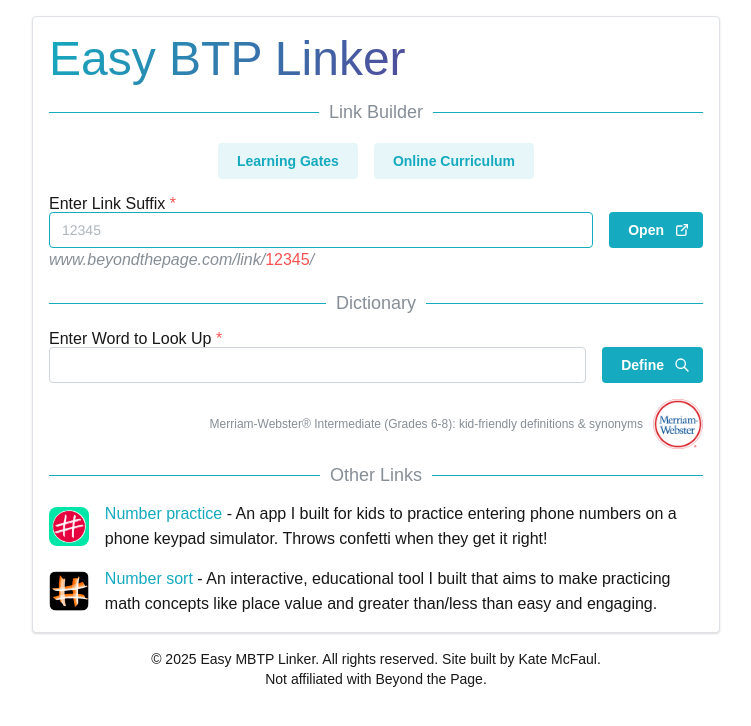
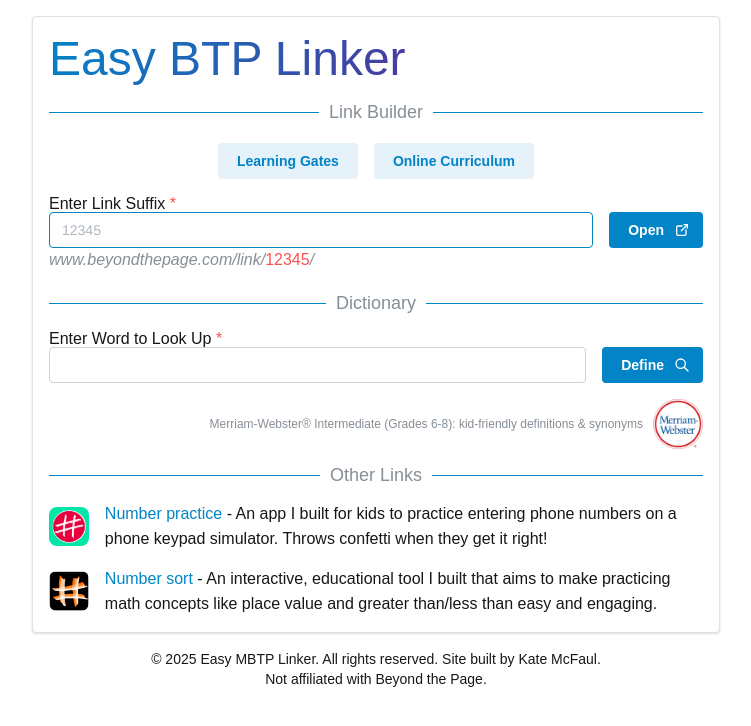
Before and after one commit to craftykate/mbtp-linker, a Next.js app: page / in a window 1280 px wide. Shown: the top 726 px of the page, without its empty margins (264-1015 px from the left). Built offline with nearby package versions, Linux system fonts and the light colour scheme.

Commit message:
Add cyan as a color

```diff
--- a/theme.ts
+++ b/theme.ts
@@ -4,6 +4,18 @@ export const theme = createTheme({
   fontFamily: "Quicksand, Helvetica, Arial, sans-serif",
   primaryColor: "cyan",
   colors: {
+    cyan: [
+      "#f0f9ff",
+      "#e0f2fe",
+      "#bae6fd",
+      "#7dd3fc",
+      "#38bdf8",
+      "#0ea5e9",
+      "#0284c7",
+      "#0369a1",
+      "#075985",
+      "#0c4a6e",
+    ],
     "error-red": [
       "#ffeaec",
       "#fdd4d6",
```
